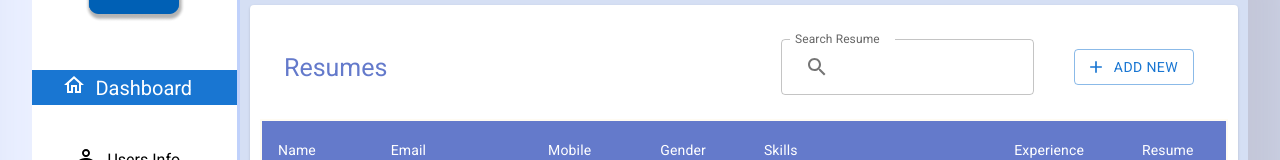
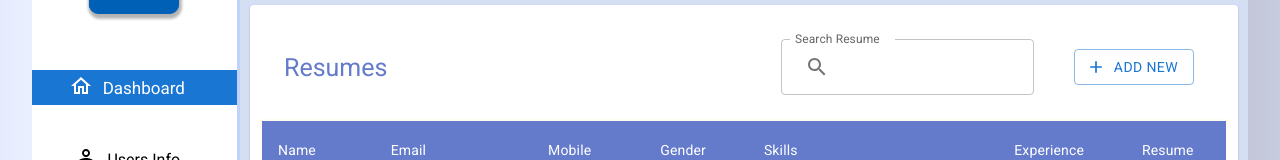
Before and after one commit to mangalsinghrawat/mordern-react-ui, a React (Create React App) app: page /resume-data in a window 1280 px wide. In both pictures the pointer is over the element "Dashboard". Shown: the part 126-286 px from the top of the page. Built offline with nearby package versions, Linux system fonts and the light colour scheme.

Commit message:
(MSR) Layout update

```diff
--- a/src/DashBoard/Components/Sidebar/Sidebar.css
+++ b/src/DashBoard/Components/Sidebar/Sidebar.css
@@ -42,7 +42,7 @@
 
 .menuItem:hover {
     background-color: #1976d2;
-    font-size: 20px;
+    font-size: 17px;
     /* border-radius: 30px; */
     height: 35px;
     color: #fff;
```
